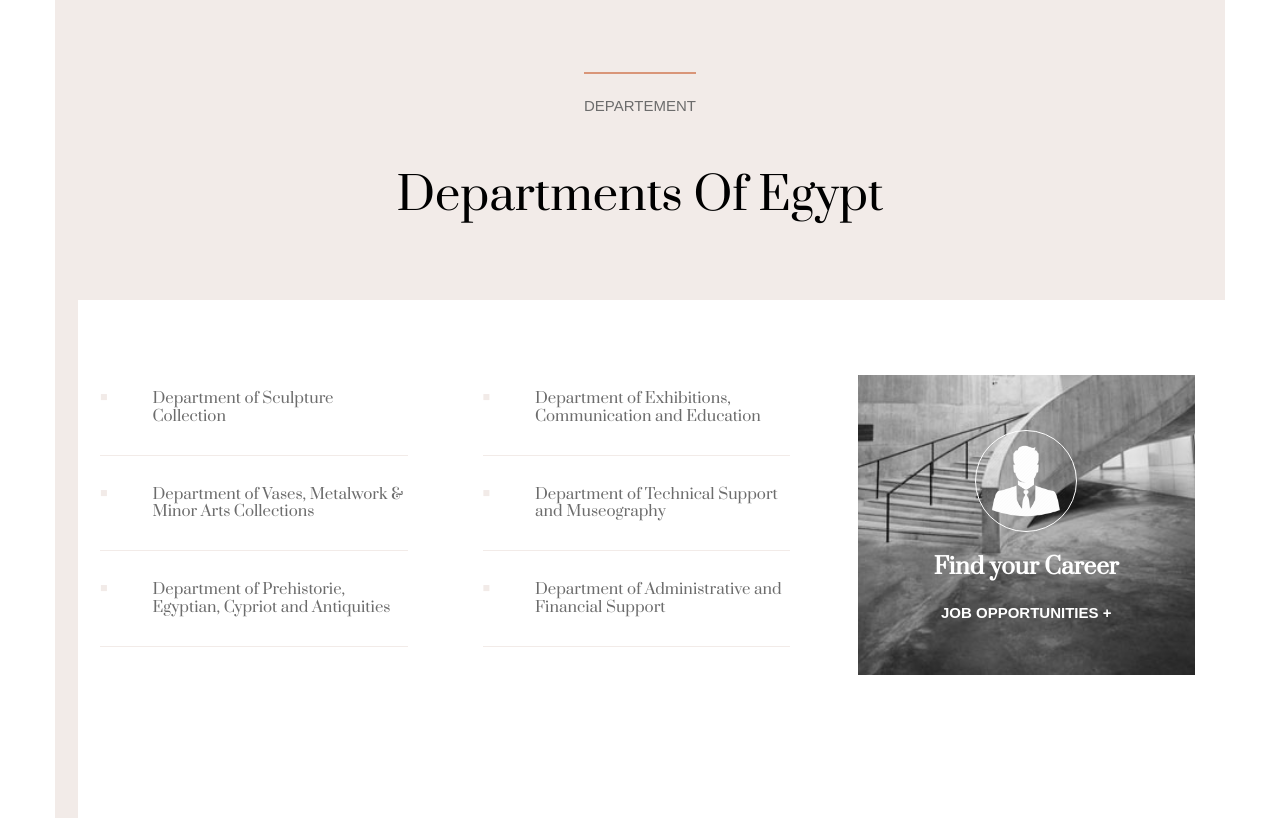
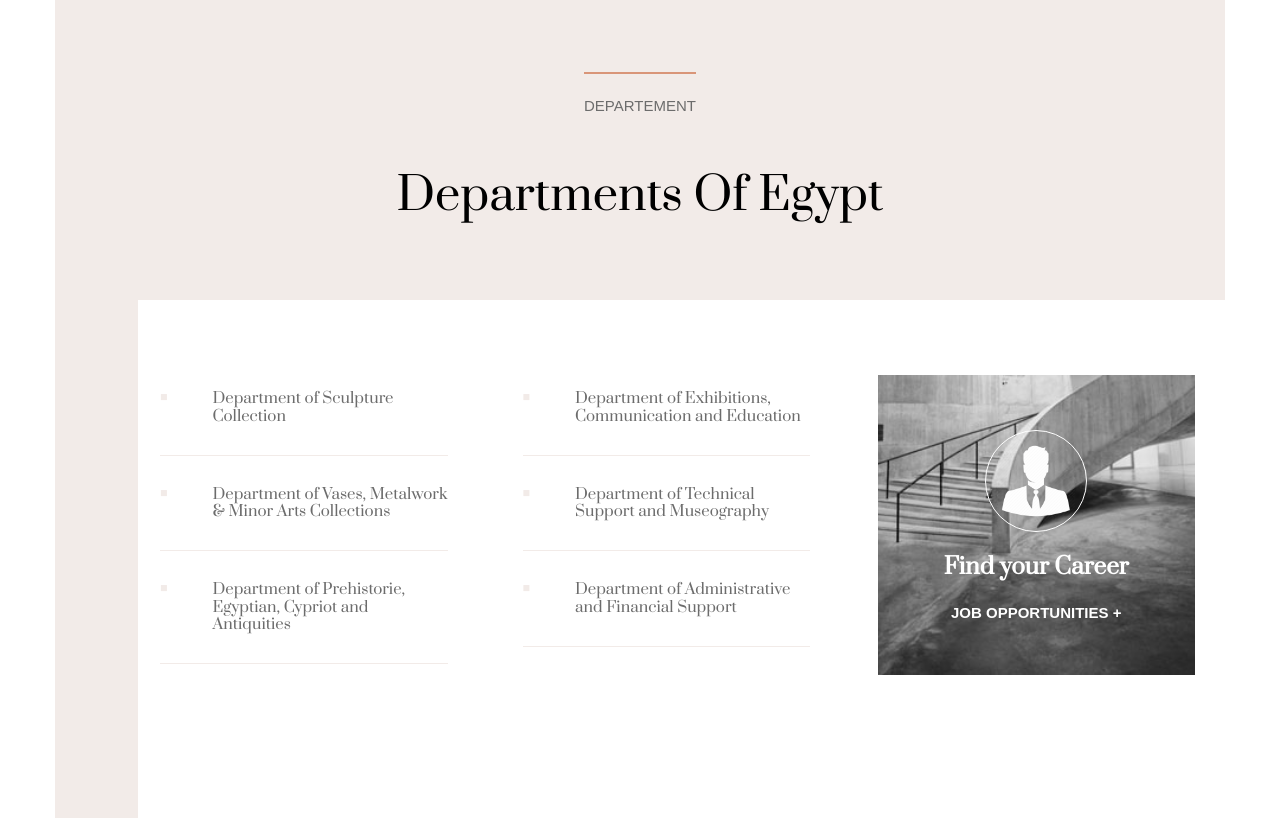
Before and after one commit to Aubanyx/museum-project, a plain HTML site: page pages/about.html in a window 1280 px wide. Shown: the part 925-1745 px from the top of the page. Drawn offline with Linux system fonts and the light colour scheme; a web font is replaced by a local one.

Commit message:
about.css add

```diff
--- a/assets/CSS/about.css
+++ b/assets/CSS/about.css
@@ -365,12 +365,9 @@ a .btndate {
         flex-wrap: nowrap;
         flex-direction: row;
         justify-content: space-between;
-<<<<<<< HEAD
-=======
         margin: 1.5em 0em 1.5em 5.5em;
         padding-top: 4em;
         padding-bottom: 8.5em;
->>>>>>> Olivier
     }
     .video {
         margin-top: 7em;
```
